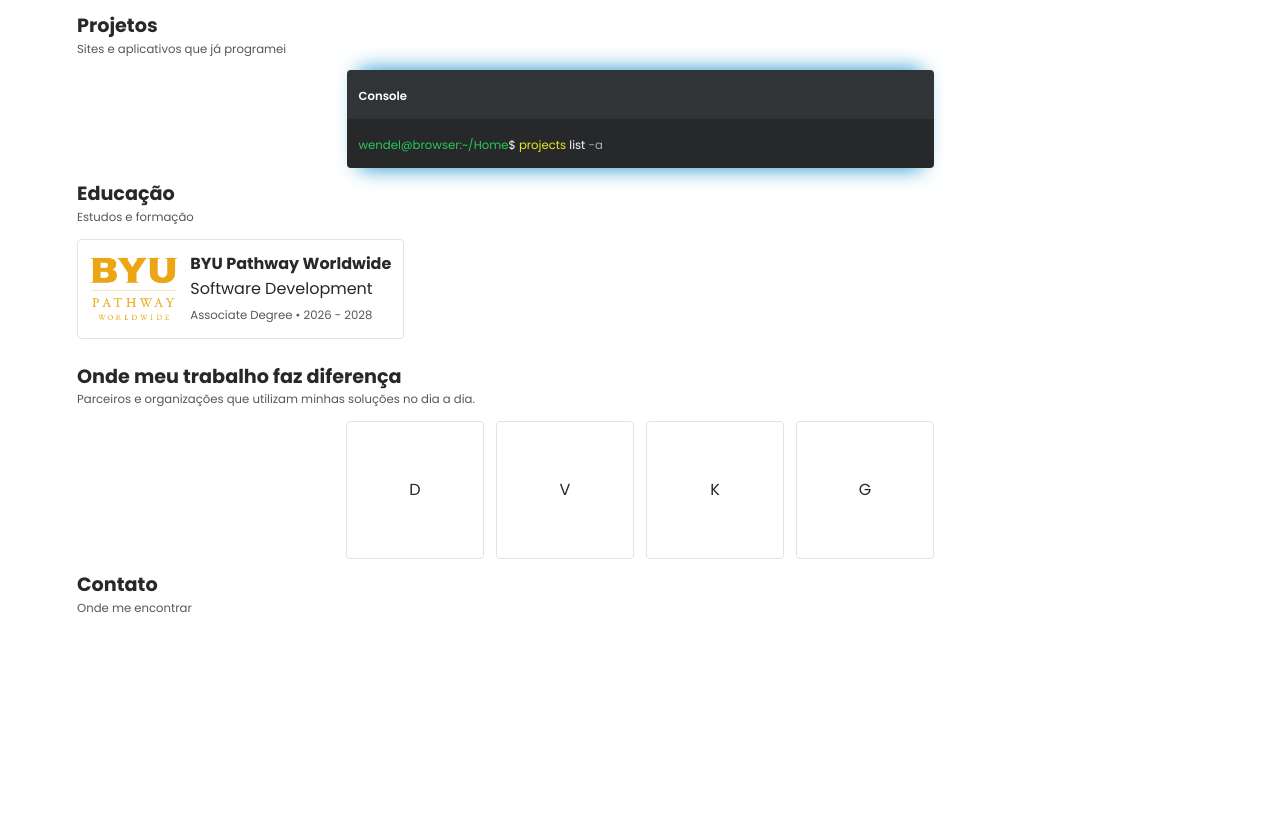
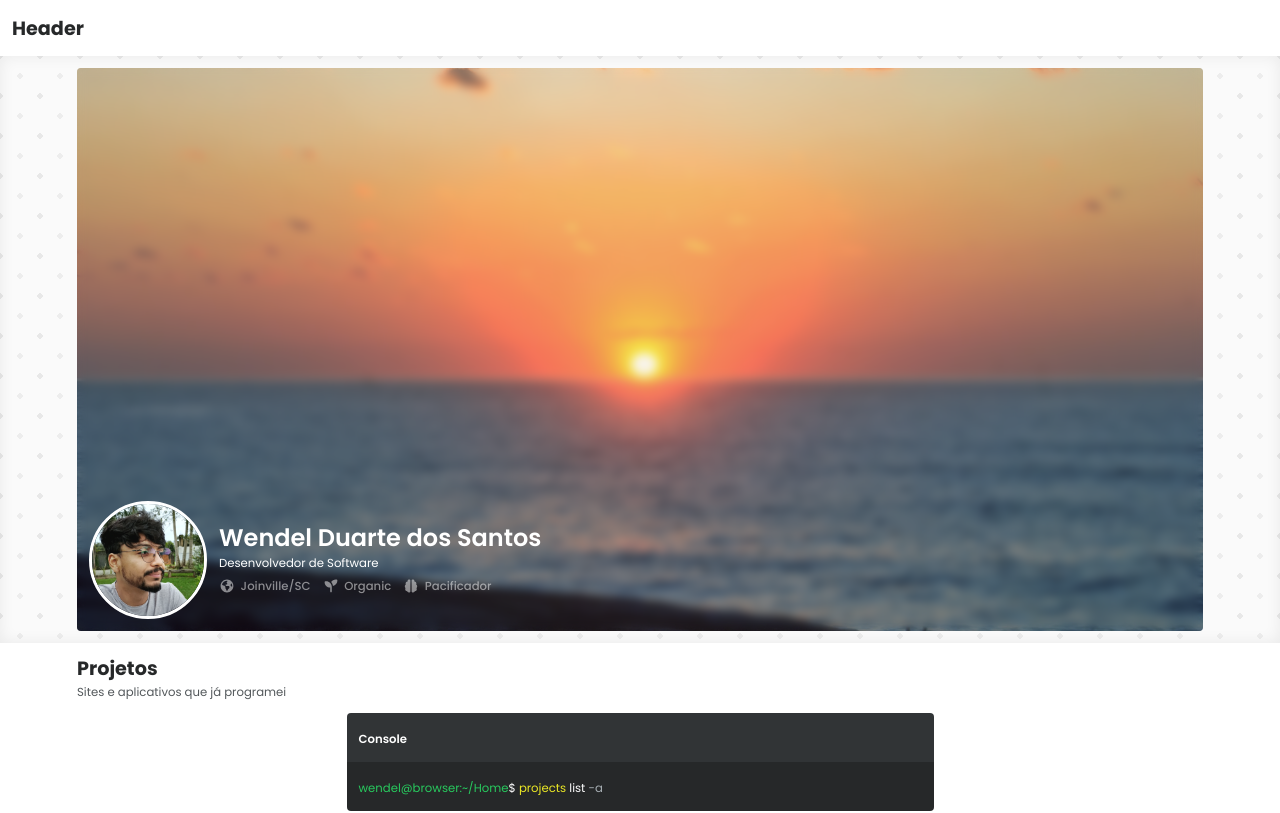
Before and after one commit to wduos/wendelduarte.dev, a React (Vite) app: page / in a window 1280 px wide. Shown: the top 813 px of the page. Built offline with nearby package versions, Linux system fonts and the light colour scheme.

Commit message:
initiated banner

```diff
--- a/index.html
+++ b/index.html
@@ -1,10 +1,10 @@
 <!doctype html>
-<html lang="en">
+<html lang="pt-br">
   <head>
     <meta charset="UTF-8" />
     <link rel="icon" type="image/svg+xml" href="/favicon.svg" />
     <meta name="viewport" content="width=device-width, initial-scale=1.0" />
-    <title>wendelduarte.dev</title>
+    <title>Wendel Duarte dos Santos</title>
   </head>
   <body>
     <div id="root"></div>
--- a/src/index.css
+++ b/src/index.css
@@ -11,6 +11,7 @@
   --border: #dbe6ec;
   --radius: 0.25rem;
   --spacing: 0.75rem;
+  --spacing-1: 0.35rem;
 }
 
 * {
@@ -34,6 +35,10 @@ small {
   width: 1126px;
   max-width: 100%;
   margin: 0 auto;
+}
+
+.d-inline {
+  display: inline;
 }
 
 .d-flex-center {
--- a/src/pages/Home/Home.css
+++ b/src/pages/Home/Home.css
@@ -1,7 +1,104 @@
+.HomeScreen header {
+  display: flex;
+  align-items: center;
+  justify-content: space-between;
+  height: 3.5rem;
+  padding-inline: var(--spacing);
+}
+.HomeScreen header h2 {
+  font-size: 1.2rem;
+  font-weight: 700;
+}
+
+.HomeScreen .banner {
+  width: 100vw;
+  padding-block: var(--spacing);
+  background-image:
+    radial-gradient(rgba(0, 0, 0, 0.05) 10%, transparent 10%),
+    radial-gradient(rgba(0, 0, 0, 0.07) 10%, transparent 10%);
+  background-position:
+    0px 0px,
+    20px 20px;
+  background-size: 40px 40px;
+  background-color: rgba(0, 0, 0, 0.02);
+  box-shadow: inset 0 0 15px rgba(0, 0, 0, 0.07);
+}
+.HomeScreen .profile-card-wrp {
+  position: relative;
+  margin: 0 auto;
+  aspect-ratio: 2/1;
+  overflow: hidden;
+  border-radius: var(--radius);
+}
+.HomeScreen .profile-card-wrp #card-img-mask {
+  position: absolute;
+  top: 0;
+  left: 0;
+  width: 100%;
+  height: 100%;
+  backdrop-filter: blur(5px);
+}
+.HomeScreen .profile-card-wrp #card-img {
+  width: 100%;
+  height: 100%;
+  background-image: url(../../assets/sunrise-prainha.webp);
+  background-size: cover;
+  background-repeat: no-repeat;
+  background-position: center;
+}
+.HomeScreen .profile-card-wrp #card-info {
+  position: absolute;
+  bottom: 0;
+  left: 0;
+  display: flex;
+  align-self: center;
+  gap: var(--spacing);
+  width: 100%;
+  padding: var(--spacing);
+  color: white;
+}
+.HomeScreen .profile-card-wrp #card-info img {
+  height: 7rem;
+  aspect-ratio: 1/1;
+  border: solid 3px white;
+  border-radius: 50%;
+  transform: scale(-1, 1);
+}
+.HomeScreen .profile-card-wrp #card-info > div {
+  display: inline-flex;
+  align-items: flex-start;
+  justify-content: center;
+  flex-direction: column;
+}
+.HomeScreen .profile-card-wrp #card-info > div h1 {
+  font-size: 1.5rem;
+  font-weight: 600;
+}
+.HomeScreen .profile-card-wrp #card-info > div h2 {
+  font-size: 0.73rem;
+  font-weight: 400;
+}
+.HomeScreen .profile-card-wrp #card-info > div > div {
+  display: flex;
+  gap: var(--spacing);
+  margin-block: var(--spacing-1);
+}
+.HomeScreen .profile-card-wrp #card-info > div > div h3 {
+  display: flex;
+  align-items: center;
+  gap: var(--spacing-1);
+  font-size: 0.73rem;
+  font-weight: 500;
+  opacity: 0.5;
+}
+.HomeScreen .profile-card-wrp #card-info > div h3 svg {
+  fill: white;
+  height: 1rem;
+}
+
 .HomeScreen .console-wrp {
   flex-direction: column;
   width: 50%;
-  box-shadow: 0 0 20px var(--accent);
 }
 .HomeScreen .console-dragbar {
   width: 100%;
--- a/src/pages/Home/Home.jsx
+++ b/src/pages/Home/Home.jsx
@@ -1,10 +1,49 @@
 import BYULogo from "../../assets/byu-logo.png";
+import profile from "../../assets/profile.png";
 
 import "./Home.css";
 
 export default function Home() {
   return (
     <div className="HomeScreen">
+      <header>
+        <h2>Header</h2>
+      </header>
+
+      <section className="banner">
+        <div className="profile-card-wrp limiter">
+          <div id="card-img-mask"></div>
+          <div id="card-img"></div>
+          <div id="card-info">
+            <img src={profile} alt="imagem de perfil" />
+            <div>
+              <h1>Wendel Duarte dos Santos</h1>
+              <h2>Desenvolvedor de Software</h2>
+              <div className="d-flex-center">
+                <h3>
+                  <svg xmlns="http://www.w3.org/2000/svg" viewBox="0 0 640 640">
+                    <path d="M119.7 263.7L150.6 294.6C156.6 300.6 164.7 304 173.2 304L194.7 304C203.2 304 211.3 307.4 217.3 313.4L246.6 342.7C252.6 348.7 256 356.8 256 365.3L256 402.8C256 411.3 259.4 419.4 265.4 425.4L278.7 438.7C284.7 444.7 288.1 452.8 288.1 461.3L288.1 480C288.1 497.7 302.4 512 320.1 512C337.8 512 352.1 497.7 352.1 480L352.1 477.3C352.1 468.8 355.5 460.7 361.5 454.7L406.8 409.4C412.8 403.4 416.2 395.3 416.2 386.8L416.2 352.1C416.2 334.4 401.9 320.1 384.2 320.1L301.5 320.1C293 320.1 284.9 316.7 278.9 310.7L262.9 294.7C258.7 290.5 256.3 284.7 256.3 278.7C256.3 266.2 266.4 256.1 278.9 256.1L313.6 256.1C326.1 256.1 336.2 246 336.2 233.5C336.2 227.5 333.8 221.7 329.6 217.5L309.9 197.8C306 194 304 189.1 304 184C304 178.9 306 174 309.7 170.3L327 153C332.8 147.2 336.1 139.3 336.1 131.1C336.1 123.9 333.7 117.4 329.7 112.2C326.5 112.1 323.3 112 320.1 112C224.7 112 144.4 176.2 119.8 263.7zM528 320C528 285.4 519.6 252.8 504.6 224.2C498.2 225.1 491.9 228.1 486.7 233.3L473.3 246.7C467.3 252.7 463.9 260.8 463.9 269.3L463.9 304C463.9 321.7 478.2 336 495.9 336L520 336C522.5 336 525 335.7 527.3 335.2C527.7 330.2 527.8 325.1 527.8 320zM64 320C64 178.6 178.6 64 320 64C461.4 64 576 178.6 576 320C576 461.4 461.4 576 320 576C178.6 576 64 461.4 64 320z" />
+                  </svg>
+                  Joinville/SC
+                </h3>
+                <h3>
+                  <svg xmlns="http://www.w3.org/2000/svg" viewBox="0 0 640 640">
+                    <path d="M576 96C576 204.1 499.4 294.3 397.6 315.4C389.7 257.3 363.6 205 325.1 164.5C365.2 104 433.9 64 512 64L544 64C561.7 64 576 78.3 576 96zM64 160C64 142.3 78.3 128 96 128L128 128C251.7 128 352 228.3 352 352L352 544C352 561.7 337.7 576 320 576C302.3 576 288 561.7 288 544L288 384C164.3 384 64 283.7 64 160z" />
+                  </svg>
+                  Organic
+                </h3>
+                <h3>
+                  <svg xmlns="http://www.w3.org/2000/svg" viewBox="0 0 640 640">
+                    <path d="M184 120C184 89.1 209.1 64 240 64L264 64C281.7 64 296 78.3 296 96L296 544C296 561.7 281.7 576 264 576L232 576C202.2 576 177.1 555.6 170 528C169.3 528 168.7 528 168 528C123.8 528 88 492.2 88 448C88 430 94 413.4 104 400C84.6 385.4 72 362.2 72 336C72 305.1 89.6 278.2 115.2 264.9C108.1 252.9 104 238.9 104 224C104 179.8 139.8 144 184 144L184 120zM456 120L456 144C500.2 144 536 179.8 536 224C536 239 531.9 253 524.8 264.9C550.5 278.2 568 305 568 336C568 362.2 555.4 385.4 536 400C546 413.4 552 430 552 448C552 492.2 516.2 528 472 528C471.3 528 470.7 528 470 528C462.9 555.6 437.8 576 408 576L376 576C358.3 576 344 561.7 344 544L344 96C344 78.3 358.3 64 376 64L400 64C430.9 64 456 89.1 456 120z" />
+                  </svg>
+                  Pacificador
+                </h3>
+              </div>
+            </div>
+          </div>
+        </div>
+      </section>
+
       <section className="projects limiter mrg-block">
         <h2 className="section-title">Projetos</h2>
         <h3 className="section-subtitle">
@@ -43,7 +82,7 @@ export default function Home() {
       </section>
 
       <section className="find-my-work limiter mrg-block">
-        <h2 className="section-title">Onde meu trabalho faz diferença</h2>
+        <h2 className="section-title">Onde meu trabalho faz a diferença</h2>
         <h3 className="section-subtitle">
           Parceiros e organizações que utilizam minhas soluções no dia a dia.
         </h3>
```
Also changed, not shown: src/assets/profile.png (added), src/assets/sunrise-prainha.webp (added).
